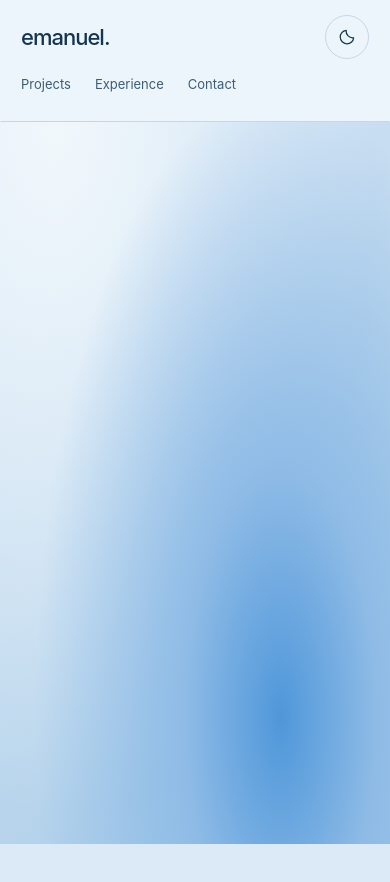
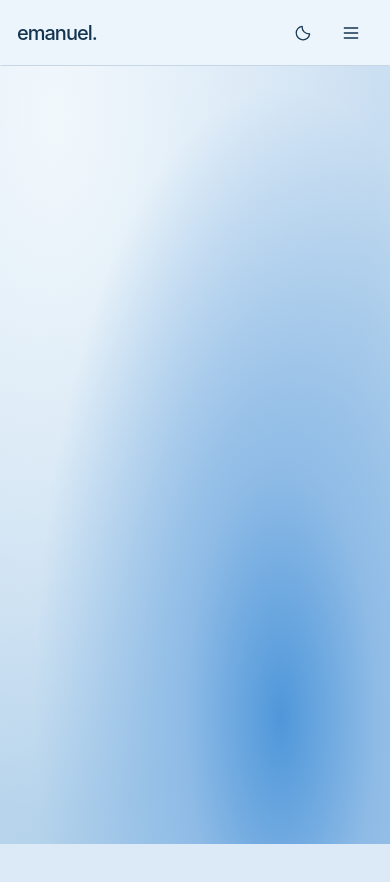
Before and after one commit to Emanuel-Nicholas-Manguera/eman-portfolio, a React (Vite) app: page / in a window 390 px wide. Shown: the top 882 px of the page. Built offline with nearby package versions, Linux system fonts and the light colour scheme.

Commit message:
fix: compact mobile header with collapsible navigation

```diff
--- a/src/App.css
+++ b/src/App.css
@@ -115,6 +115,12 @@
   margin-inline: auto;
 }
 
+.header-actions {
+  display: flex;
+  align-items: center;
+  gap: 8px;
+}
+
 .wordmark {
   display: inline-flex;
   align-items: center;
@@ -135,7 +141,8 @@
   gap: 21px;
 }
 
-.site-nav a {
+.site-nav a,
+.mobile-nav a {
   display: inline-flex;
   align-items: center;
   min-height: 44px;
@@ -147,11 +154,13 @@
   transition: color var(--theme-duration) var(--theme-easing);
 }
 
-.site-nav a[aria-disabled='true'] {
+.site-nav a[aria-disabled='true'],
+.mobile-nav a[aria-disabled='true'] {
   cursor: default;
 }
 
-.theme-toggle {
+.theme-toggle,
+.menu-toggle {
   display: inline-grid;
   place-items: center;
   width: 44px;
@@ -167,6 +176,11 @@
     color var(--theme-duration) var(--theme-easing),
     border-color var(--theme-duration) var(--theme-easing),
     background-color var(--theme-duration) var(--theme-easing);
+}
+
+.menu-toggle,
+.mobile-nav {
+  display: none;
 }
 
 .theme-icon {
@@ -198,42 +212,80 @@
   transform: rotate(0deg) scale(1);
 }
 
-.theme-toggle:hover {
+.theme-toggle:hover,
+.menu-toggle:hover {
   background: var(--control-hover);
 }
 
 .site-header a:focus-visible,
-.theme-toggle:focus-visible {
+.theme-toggle:focus-visible,
+.menu-toggle:focus-visible {
   outline: 3px solid var(--focus-color);
   outline-offset: 3px;
 }
 
 @media (max-width: 580px) {
   .site-header {
-    padding: calc(14px + env(safe-area-inset-top, 0px)) 20px 14px;
+    padding: calc(10px + env(safe-area-inset-top, 0px)) 16px 10px;
   }
 
   .site-header[data-floating='true'] {
     top: calc(14px + env(safe-area-inset-top, 0px));
     width: calc(100% - 28px);
-    padding: 10px 16px;
+    padding: 8px 12px;
   }
 
   .header-content {
     grid-template-columns: minmax(0, 1fr) auto;
-    column-gap: 12px;
-    row-gap: 4px;
+    gap: 12px;
   }
 
   .site-nav {
-    grid-column: 1 / -1;
-    grid-row: 2;
-    gap: 24px;
+    display: none;
   }
 
-  .theme-toggle {
-    grid-column: 2;
-    grid-row: 1;
+  .wordmark {
+    font-size: 20px;
+  }
+
+  .header-actions {
+    gap: 4px;
+  }
+
+  .theme-toggle,
+  .menu-toggle {
+    border-color: transparent;
+  }
+
+  .menu-toggle {
+    display: inline-grid;
+  }
+
+  .mobile-nav:not([hidden]) {
+    position: absolute;
+    top: calc(100% + 10px);
+    inset-inline: 14px;
+    display: grid;
+    padding: 8px;
+    max-height: calc(100svh - 100px - env(safe-area-inset-top, 0px));
+    overflow-y: auto;
+    border: 1px solid var(--header-border);
+    border-radius: 16px;
+    background: var(--header-background);
+    box-shadow: 0 12px 30px var(--header-shadow);
+    transition:
+      border-color var(--theme-duration) var(--theme-easing),
+      background-color var(--theme-duration) var(--theme-easing),
+      box-shadow var(--theme-duration) var(--theme-easing);
+  }
+
+  .site-header[data-floating='true'] .mobile-nav {
+    inset-inline: 0;
+  }
+
+  .mobile-nav a {
+    padding: 8px 12px;
+    font-size: 14px;
   }
 }
 
--- a/src/App.tsx
+++ b/src/App.tsx
@@ -1,13 +1,31 @@
-import { useEffect, useState } from 'react'
+import { useEffect, useRef, useState } from 'react'
 import './App.css'
 
 type Theme = 'light' | 'dark'
 
 const navigationItems = ['Projects', 'Experience', 'Contact']
 
+function NavigationLinks() {
+  // Add section links as each part of the portfolio is built.
+  return navigationItems.map((label) => (
+    <a
+      key={label}
+      role="link"
+      aria-disabled="true"
+      aria-label={`${label}, coming soon`}
+      title={`${label} section coming soon`}
+    >
+      {label}
+    </a>
+  ))
+}
+
 function App() {
   const [theme, setTheme] = useState<Theme>('light')
   const [isFloating, setIsFloating] = useState(() => window.scrollY >= 80)
+  const [isMenuOpen, setIsMenuOpen] = useState(false)
+  const headerRef = useRef<HTMLElement>(null)
+  const menuButtonRef = useRef<HTMLButtonElement>(null)
   const themeAction = `Switch to ${theme === 'light' ? 'dark' : 'light'} theme`
 
   useEffect(() => {
@@ -24,31 +42,58 @@ function App() {
     return () => window.removeEventListener('scroll', updateHeader)
   }, [])
 
+  useEffect(() => {
+    if (!isMenuOpen) return
+
+    const closeOnEscape = (event: KeyboardEvent) => {
+      if (event.key === 'Escape') {
+        setIsMenuOpen(false)
+        menuButtonRef.current?.focus()
+      }
+    }
+
+    const closeOnOutsidePress = (event: PointerEvent) => {
+      if (event.target instanceof Node && !headerRef.current?.contains(event.target)) {
+        setIsMenuOpen(false)
+      }
+    }
+
+    const mobileViewport = window.matchMedia('(max-width: 580px)')
+    const closeOnDesktop = (event: MediaQueryListEvent) => {
+      if (!event.matches) setIsMenuOpen(false)
+    }
+
+    document.addEventListener('keydown', closeOnEscape)
+    document.addEventListener('pointerdown', closeOnOutsidePress)
+    mobileViewport.addEventListener('change', closeOnDesktop)
+
+    return () => {
+      document.removeEventListener('keydown', closeOnEscape)
+      document.removeEventListener('pointerdown', closeOnOutsidePress)
+      mobileViewport.removeEventListener('change', closeOnDesktop)
+    }
+  }, [isMenuOpen])
+
   return (
     <div className="portfolio" data-theme={theme} id="top">
       <div className="wallpaper" aria-hidden="true" />
 
-      <header className="site-header" data-floating={isFloating}>
+      <header ref={headerRef} className="site-header" data-floating={isFloating}>
         <div className="header-content">
-          <a className="wordmark" href="#top" aria-label="Emanuel, home">
+          <a
+            className="wordmark"
+            href="#top"
+            aria-label="Emanuel, home"
+            onClick={() => setIsMenuOpen(false)}
+          >
             emanuel.
           </a>
 
           <nav className="site-nav" aria-label="Main navigation">
-            {/* Add section links as each part of the portfolio is built. */}
-            {navigationItems.map((label) => (
-              <a
-                key={label}
-                role="link"
-                aria-disabled="true"
-                aria-label={`${label}, coming soon`}
-                title={`${label} section coming soon`}
-              >
-                {label}
-              </a>
-            ))}
+            <NavigationLinks />
           </nav>
 
+          <div className="header-actions">
             <button
               className="theme-toggle"
               type="button"
@@ -90,7 +135,40 @@ function App() {
                 <path d="M12 2v2m0 16v2M2 12h2m16 0h2M4.93 4.93l1.42 1.42m11.3 11.3 1.42 1.42M4.93 19.07l1.42-1.42m11.3-11.3 1.42-1.42" />
               </svg>
             </button>
+            <button
+              ref={menuButtonRef}
+              className="menu-toggle"
+              type="button"
+              aria-label={isMenuOpen ? 'Close navigation' : 'Open navigation'}
+              aria-expanded={isMenuOpen}
+              aria-controls="mobile-navigation"
+              onClick={() => setIsMenuOpen((current) => !current)}
+            >
+              <svg
+                viewBox="0 0 24 24"
+                width="20"
+                height="20"
+                fill="none"
+                stroke="currentColor"
+                strokeWidth="1.65"
+                strokeLinecap="round"
+                strokeLinejoin="round"
+                aria-hidden="true"
+                focusable="false"
+              >
+                <path d={isMenuOpen ? 'M6 6l12 12M6 18 18 6' : 'M4 6h16M4 12h16M4 18h16'} />
+              </svg>
+            </button>
           </div>
+        </div>
+        <nav
+          id="mobile-navigation"
+          className="mobile-nav"
+          aria-label="Main navigation"
+          hidden={!isMenuOpen}
+        >
+          <NavigationLinks />
+        </nav>
       </header>
     </div>
   )
```
Lines whose indentation alone changed are shown as unchanged.
